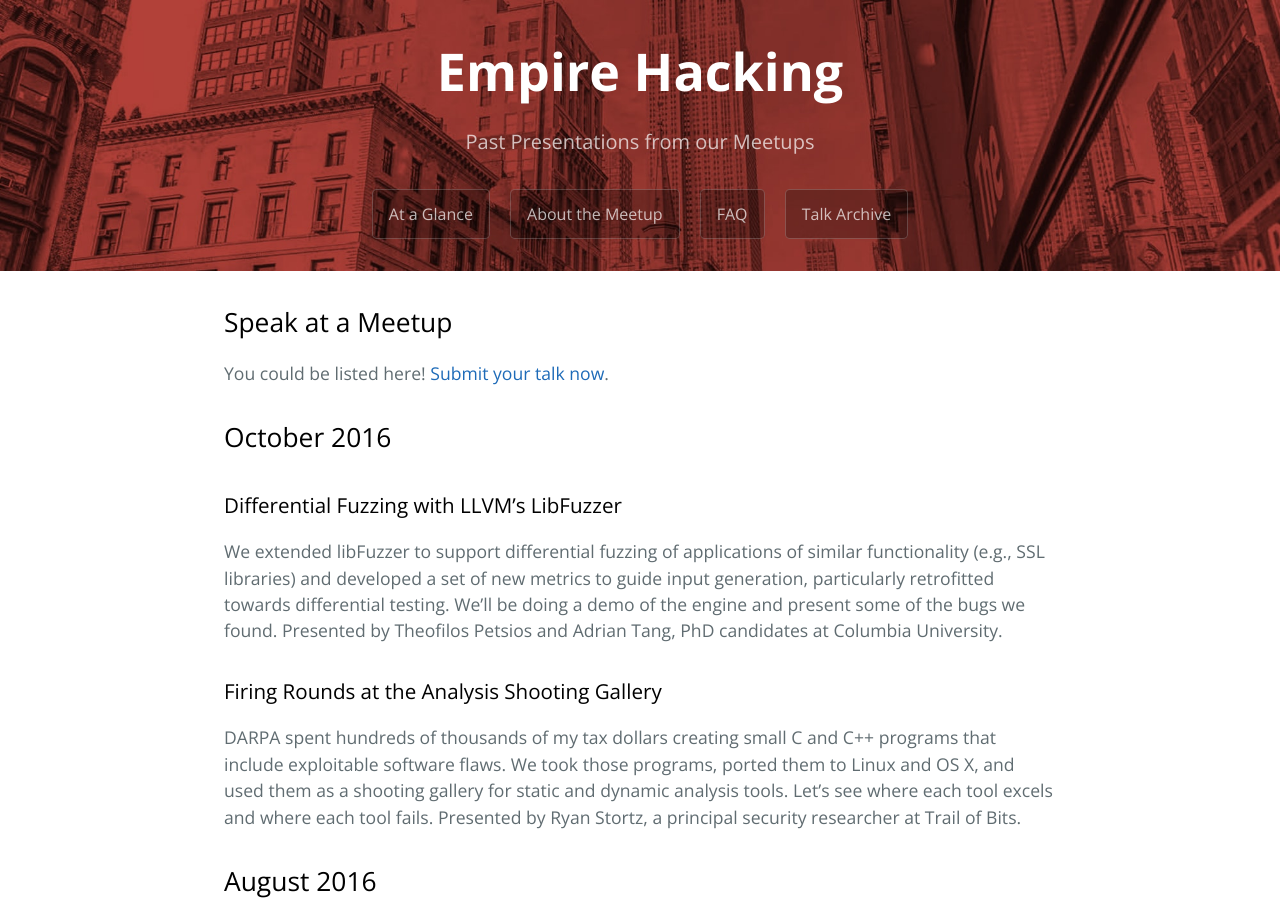
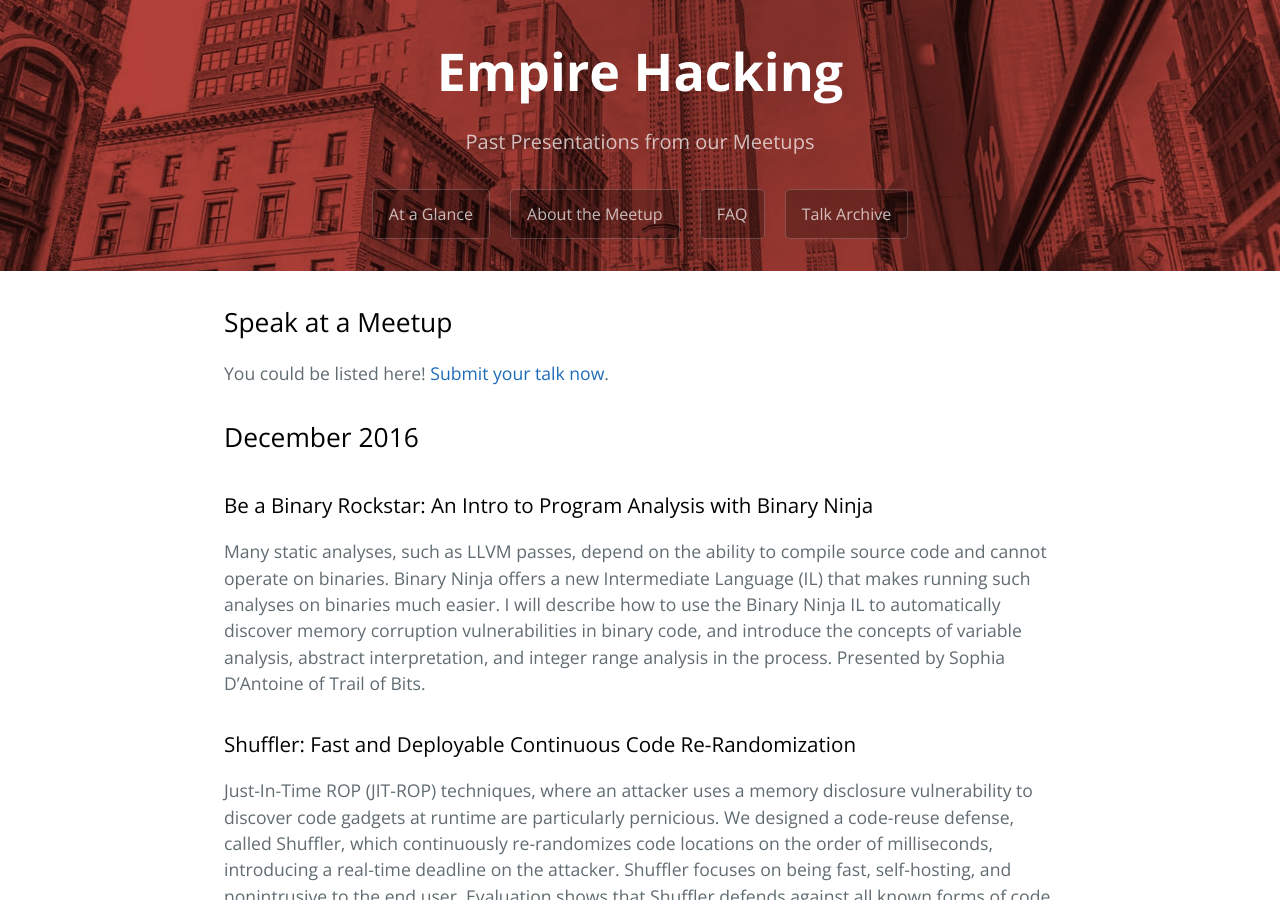
Before and after one commit to trailofbits/empirehacking.nyc, a Jekyll site: the page built from archive.md, in a window 1280 px wide and 900 px high. Built offline with Jekyll 4.4.1, drawn with Linux system fonts in a browser that asks for light colours; comment, search, counter and statistics services are not loaded; some of the changed text lies outside the part shown.

Commit message:
Update archive.md

```diff
--- a/archive.md
+++ b/archive.md
@@ -8,6 +8,14 @@ permalink: /archive/
 ## Speak at a Meetup
 
 You could be listed here! [Submit your talk now](/about/#speak-at-a-meetup).
+
+## December 2016
+
+### Be a Binary Rockstar: An Intro to Program Analysis with Binary Ninja
+Many static analyses, such as LLVM passes, depend on the ability to compile source code and cannot operate on binaries. Binary Ninja offers a new Intermediate Language (IL) that makes running such analyses on binaries much easier. I will describe how to use the Binary Ninja IL to automatically discover memory corruption vulnerabilities in binary code, and introduce the concepts of variable analysis, abstract interpretation, and integer range analysis in the process. Presented by Sophia D'Antoine of Trail of Bits.
+
+### Shuffler: Fast and Deployable Continuous Code Re-Randomization
+Just-In-Time ROP (JIT-ROP) techniques, where an attacker uses a memory disclosure vulnerability to discover code gadgets at runtime are particularly pernicious. We designed a code-reuse defense, called Shuffler, which continuously re-randomizes code locations on the order of milliseconds, introducing a real-time deadline on the attacker. Shuffler focuses on being fast, self-hosting, and nonintrusive to the end user. Evaluation shows that Shuffler defends against all known forms of code reuse, including ROP, direct JIT-ROP, indirect JIT-ROP, and Blind ROP. Presentd by David Williams-King, a PhD student at Columbia University.
 
 ## October 2016
 
```
